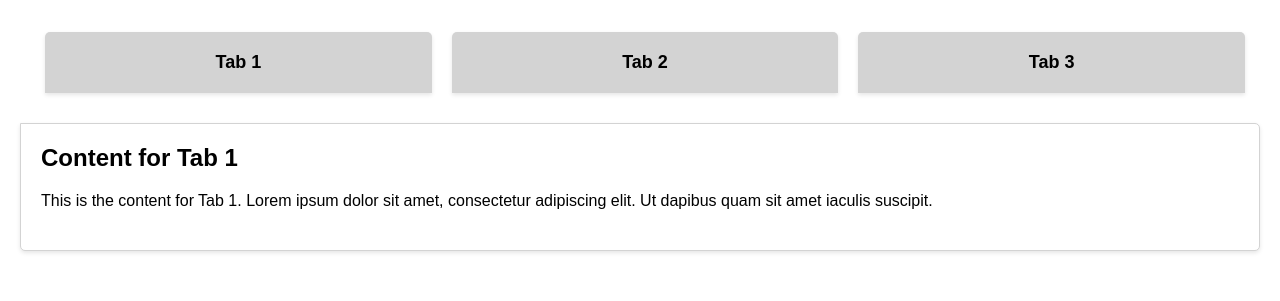
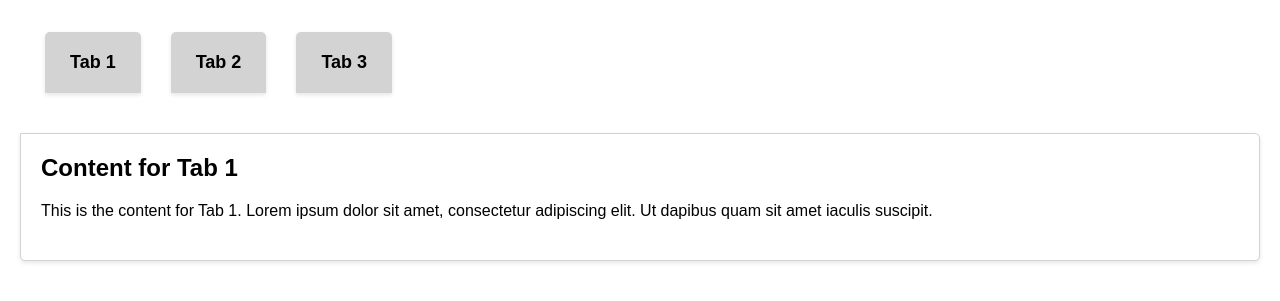
Before and after one commit to ils94/blink, a plain HTML site: page index.html in a window 1280 px wide. Shown: the part 619-920 px from the top of the page. Drawn offline with Linux system fonts and the light colour scheme.

Commit message:
Update styles.css

```diff
--- a/styles.css
+++ b/styles.css
@@ -43,10 +43,10 @@ body {
 }
 
 .tab {
-  flex: 1;
   text-align: center;
   padding: 10px;
   box-sizing: border-box;
+  flex: 1;
 }
 
 .tab button {
@@ -152,18 +152,14 @@ body {
 }
 
 /* Media Queries */
-@media (max-width: 768px) {
-  .tab button {
-    font-size: 16px;
-    padding: 15px;
-    margin: 5px 0;
+@media (min-width: 769px) {
+  .tab-container {
+    justify-content: flex-start;
+    padding-bottom: 10px;
   }
 
-  .content-container {
-    width: 100%;
-  }
-
-  .header img {
-    padding: 0;
+  .tab {
+    flex: 0 0 auto;
+    margin-right: 10px;
   }
 }
```
